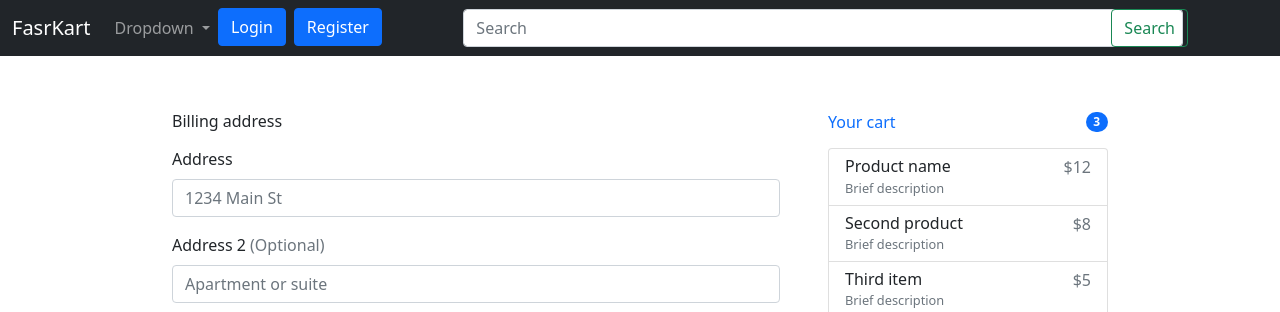
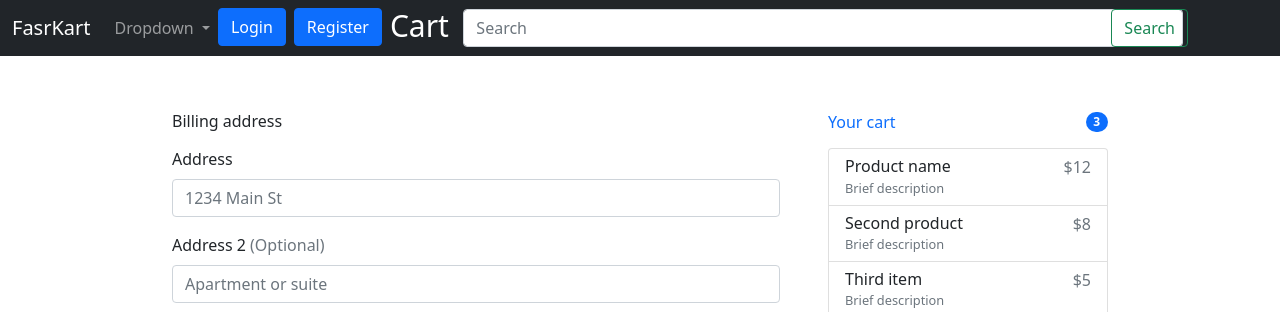
Before and after one commit to reo127/ecomm, a Django app: page /belling/ in a window 1280 px wide. Shown: the top 312 px of the page. Run offline with Django 3.2, Linux system fonts and the light colour scheme.

Commit message:
Creat cart desine

```diff
--- a/templates/core/base.html
+++ b/templates/core/base.html
@@ -44,6 +44,7 @@
               Register
             </button></li>
           </li>
+          <li><h3 style="color: white; font-size: 30px;">Cart</h3></li>
         </ul>
         <form class="d-flex">
           <input class="form-control me-2" type="search" placeholder="Search" aria-label="Search" id="input">
```
